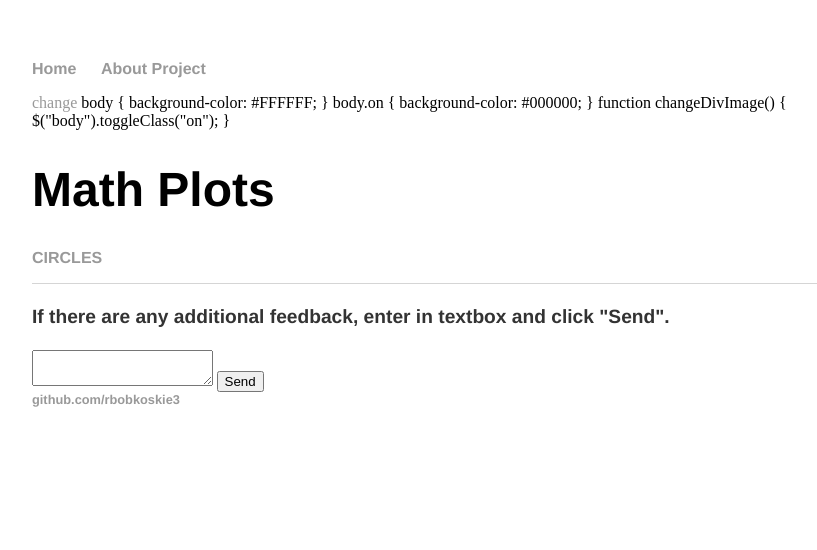
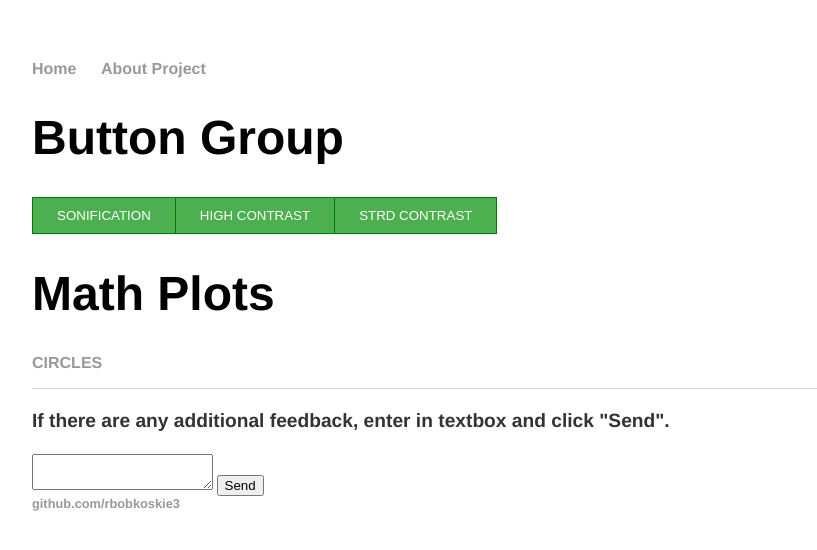
Before and after one commit to rbobkoskie3/rbobkoskie3.github.io, a Jekyll site: the page built from line/index.html, in a window 1280 px wide. Shown: the top 550 px of the page, without its empty margins (160-977 px from the left). Built offline with Jekyll 4.4.1, drawn with Linux system fonts in a browser that asks for light colours.

Commit message:
Update index.html

```diff
--- a/line/index.html
+++ b/line/index.html
@@ -3,11 +3,43 @@ layout: default
 ttitle: Math, Sonification, Plots
 ---
 
-    <a href="#" onclick="changeDivImage()">change</a>
+<style>
+.btn-group button {
+    background-color: #4CAF50; /* Green background */
+    border: 1px solid green; /* Green border */
+    color: white; /* White text */
+    padding: 10px 24px; /* Some padding */
+    cursor: pointer; /* Pointer/hand icon */
+    float: left; /* Float the buttons side by side */
+}
 
-    body { background-color: #FFFFFF; }
-    body.on { background-color: #000000; }
+/* Clear floats (clearfix hack) */
+.btn-group:after {
+    content: "";
+    clear: both;
+    display: table;
+}
 
-    function changeDivImage() {
-        $("body").toggleClass("on");
+.btn-group button:not(:last-child) {
+    border-right: none; /* Prevent double borders */}
+
+/* Add a background color on hover */
+.btn-group button:hover {
+    background-color: #3e8e41;
+}
+</style>
+
+<h1>Button Group</h1>
+
+<div class="btn-group">
+    <button>SONIFICATION</button>
+    <button>HIGH CONTRAST</button>
+    <button>STRD CONTRAST</button>
+</div>
+
+<script>
+    window.onclick = myFunction;
+    function myFunction() {
+        document.getElementsByTagName("BODY")[0].style.backgroundColor = "black";
     }
+</script>
```
